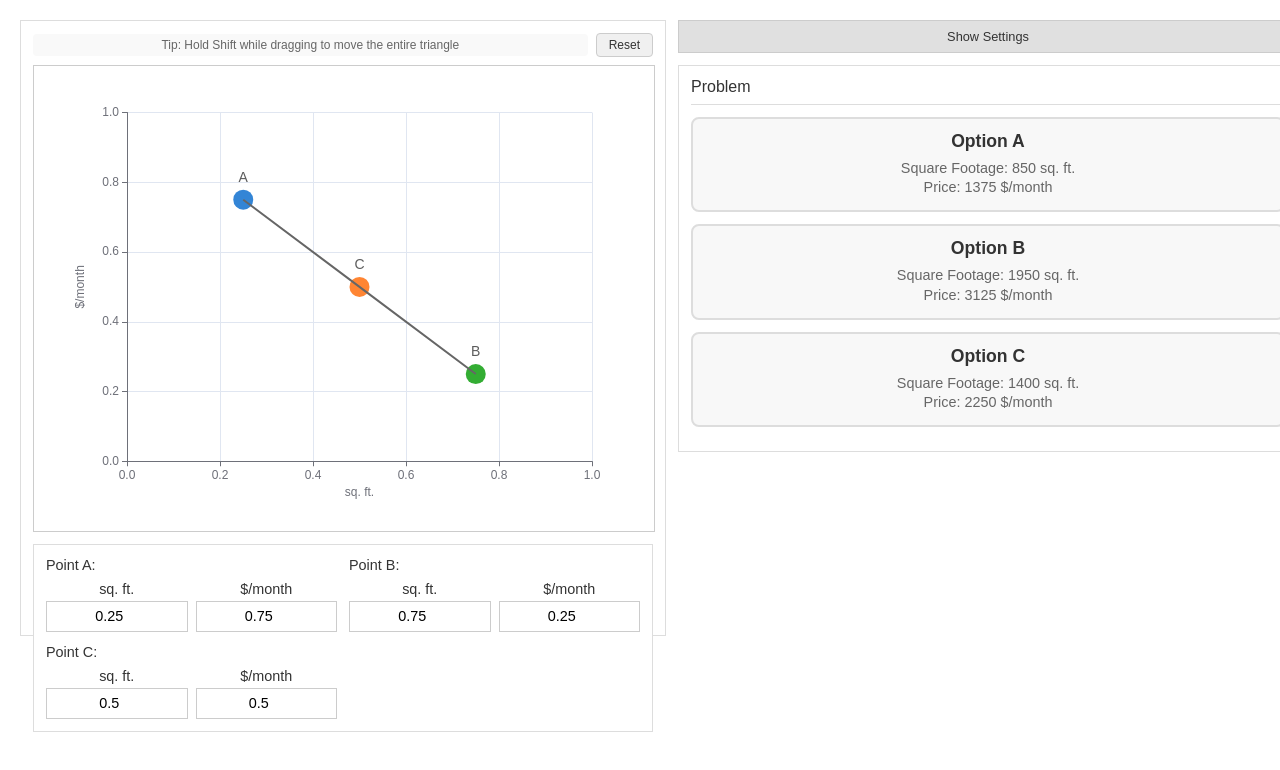
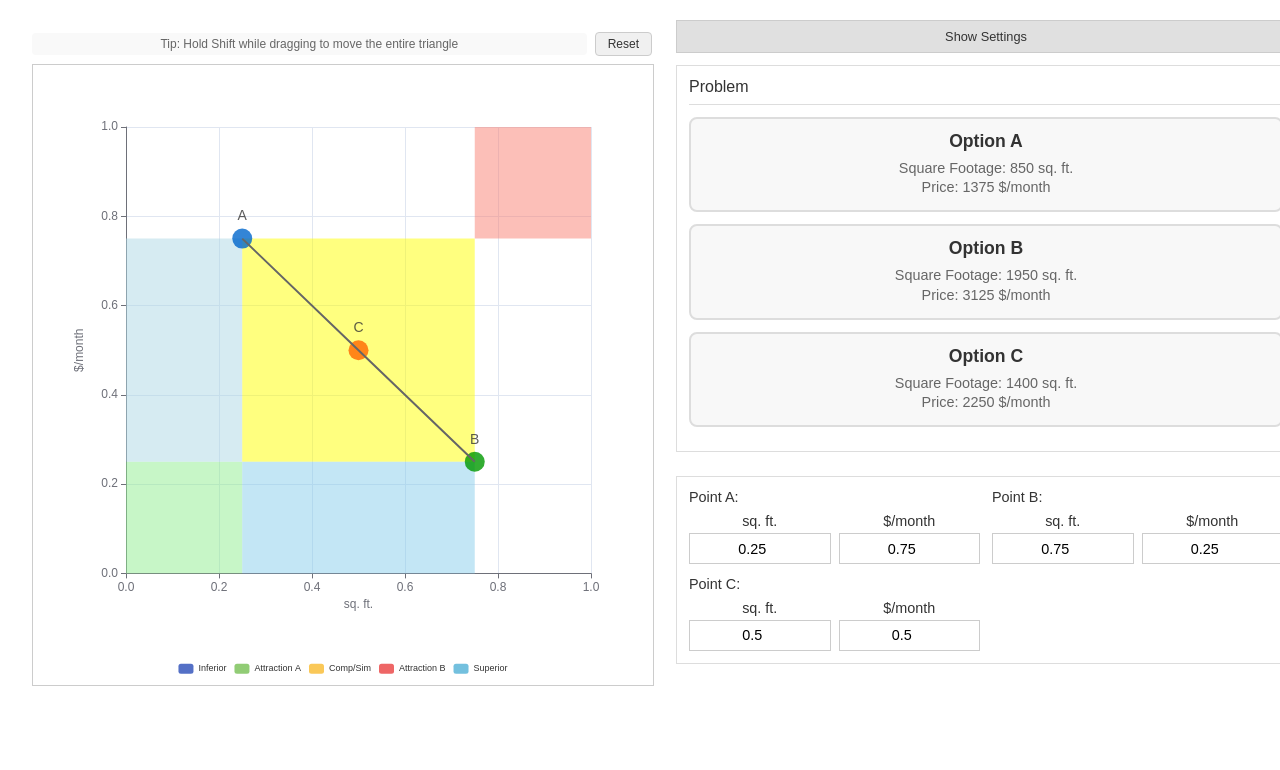
Before and after one commit to sbel2/mac_visual, a Vue app: page / in a window 1280 px wide. Shown: the top 770 px of the page. Built offline with nearby package versions, Linux system fonts and the light colour scheme.

Commit message:
added schema

```diff
--- a/App.vue
+++ b/App.vue
@@ -8,107 +8,6 @@
           <button @click="resetPoints" class="chart-reset-button">Reset</button>
         </div>
         <div ref="chartRef" class="chart" :class="{ 'shift-mode': isShiftPressed }"></div>
-
-        <!-- Coordinate Controls -->
-        <div class="coordinate-controls">
-          <div class="coordinates-grid">
-            <div class="coordinate-item">
-              <label>Point A:</label>
-              <div class="coord-inputs">
-                <div class="input-group">
-                  <label class="axis-label">{{ params.xUnit }}</label>
-                  <input
-                    v-model.number="points.A.x"
-                    type="number"
-                    min="0"
-                    max="1"
-                    step="0.001"
-                    class="coord-input"
-                    @blur="validateCoordinate('A', 'x', $event)"
-                    placeholder="0.000"
-                  />
-                </div>
-                <div class="input-group">
-                  <label class="axis-label">{{ params.yUnit }}</label>
-                  <input
-                    v-model.number="points.A.y"
-                    type="number"
-                    min="0"
-                    max="1"
-                    step="0.001"
-                    class="coord-input"
-                    @blur="validateCoordinate('A', 'y', $event)"
-                    placeholder="0.000"
-                  />
-                </div>
-              </div>
-            </div>
-
-            <div class="coordinate-item">
-              <label>Point B:</label>
-              <div class="coord-inputs">
-                <div class="input-group">
-                  <label class="axis-label">{{ params.xUnit }}</label>
-                  <input
-                    v-model.number="points.B.x"
-                    type="number"
-                    min="0"
-                    max="1"
-                    step="0.001"
-                    class="coord-input"
-                    @blur="validateCoordinate('B', 'x', $event)"
-                    placeholder="0.000"
-                  />
-                </div>
-                <div class="input-group">
-                  <label class="axis-label">{{ params.yUnit }}</label>
-                  <input
-                    v-model.number="points.B.y"
-                    type="number"
-                    min="0"
-                    max="1"
-                    step="0.001"
-                    class="coord-input"
-                    @blur="validateCoordinate('B', 'y', $event)"
-                    placeholder="0.000"
-                  />
-                </div>
-              </div>
-            </div>
-
-            <div class="coordinate-item">
-              <label>Point C:</label>
-              <div class="coord-inputs">
-                <div class="input-group">
-                  <label class="axis-label">{{ params.xUnit }}</label>
-                  <input
-                    v-model.number="points.C.x"
-                    type="number"
-                    min="0"
-                    max="1"
-                    step="0.001"
-                    class="coord-input"
-                    @blur="validateCoordinate('C', 'x', $event)"
-                    placeholder="0.000"
-                  />
-                </div>
-                <div class="input-group">
-                  <label class="axis-label">{{ params.yUnit }}</label>
-                  <input
-                    v-model.number="points.C.y"
-                    type="number"
-                    min="0"
-                    max="1"
-                    step="0.001"
-                    class="coord-input"
-                    @blur="validateCoordinate('C', 'y', $event)"
-                    placeholder="0.000"
-                  />
-                </div>
-              </div>
-            </div>
-          </div>
-        </div>
       </div>
 
       <!-- Right Column: Controls and Output -->
@@ -270,6 +169,107 @@
             </div>
           </div>
         </div>
+
+        <!-- Coordinate Controls -->
+        <div class="coordinate-controls">
+          <div class="coordinates-grid">
+            <div class="coordinate-item">
+              <label>Point A:</label>
+              <div class="coord-inputs">
+                <div class="input-group">
+                  <label class="axis-label">{{ params.xUnit }}</label>
+                  <input
+                    v-model.number="points.A.x"
+                    type="number"
+                    min="0"
+                    max="1"
+                    step="0.001"
+                    class="coord-input"
+                    @blur="validateCoordinate('A', 'x', $event)"
+                    placeholder="0.000"
+                  />
+                </div>
+                <div class="input-group">
+                  <label class="axis-label">{{ params.yUnit }}</label>
+                  <input
+                    v-model.number="points.A.y"
+                    type="number"
+                    min="0"
+                    max="1"
+                    step="0.001"
+                    class="coord-input"
+                    @blur="validateCoordinate('A', 'y', $event)"
+                    placeholder="0.000"
+                  />
+                </div>
+              </div>
+            </div>
+
+            <div class="coordinate-item">
+              <label>Point B:</label>
+              <div class="coord-inputs">
+                <div class="input-group">
+                  <label class="axis-label">{{ params.xUnit }}</label>
+                  <input
+                    v-model.number="points.B.x"
+                    type="number"
+                    min="0"
+                    max="1"
+                    step="0.001"
+                    class="coord-input"
+                    @blur="validateCoordinate('B', 'x', $event)"
+                    placeholder="0.000"
+                  />
+                </div>
+                <div class="input-group">
+                  <label class="axis-label">{{ params.yUnit }}</label>
+                  <input
+                    v-model.number="points.B.y"
+                    type="number"
+                    min="0"
+                    max="1"
+                    step="0.001"
+                    class="coord-input"
+                    @blur="validateCoordinate('B', 'y', $event)"
+                    placeholder="0.000"
+                  />
+                </div>
+              </div>
+            </div>
+
+            <div class="coordinate-item">
+              <label>Point C:</label>
+              <div class="coord-inputs">
+                <div class="input-group">
+                  <label class="axis-label">{{ params.xUnit }}</label>
+                  <input
+                    v-model.number="points.C.x"
+                    type="number"
+                    min="0"
+                    max="1"
+                    step="0.001"
+                    class="coord-input"
+                    @blur="validateCoordinate('C', 'x', $event)"
+                    placeholder="0.000"
+                  />
+                </div>
+                <div class="input-group">
+                  <label class="axis-label">{{ params.yUnit }}</label>
+                  <input
+                    v-model.number="points.C.y"
+                    type="number"
+                    min="0"
+                    max="1"
+                    step="0.001"
+                    class="coord-input"
+                    @blur="validateCoordinate('C', 'y', $event)"
+                    placeholder="0.000"
+                  />
+                </div>
+              </div>
+            </div>
+          </div>
+        </div>
       </div>
     </div>
   </div>
@@ -334,7 +334,12 @@ const transformedValues = computed(() => ({
 }))
 
 // ===== CHART CONFIGURATION =====
-const getChartOptions = () => ({
+const getChartOptions = () => {
+  // Get canonical A/B points for dominance buckets (matching the Python code)
+  const canonicalA = { x: 0.25, y: 0.75 }
+  const canonicalB = { x: 0.75, y: 0.25 }
+
+  return {
     title: {
       text: params.domain && params.domain.toUpperCase() !== 'NA' ? params.domain : '',
       left: 'center',
@@ -344,10 +349,20 @@ const getChartOptions = () => ({
         fontWeight: 'normal'
       }
     },
+    legend: {
+      data: ['Inferior', 'Attraction A', 'Comp/Sim', 'Attraction B', 'Superior'],
+      bottom: '1%',
+      itemWidth: 15,
+      itemHeight: 10,
+      textStyle: {
+        fontSize: 9
+      },
+      itemGap: 8
+    },
     grid: {
       left: '15%',
       right: '10%',
-    bottom: '15%',
+      bottom: '18%',
       top: params.domain && params.domain.toUpperCase() !== 'NA' ? '12%' : '10%'
     },
     xAxis: {
@@ -379,6 +394,122 @@ const getChartOptions = () => ({
       }
     },
     series: [
+      // Background regions (dominance buckets)
+      {
+        name: 'Inferior',
+        type: 'custom',
+        renderItem: (params, api) => {
+          const x0 = api.coord([0, 0])
+          const x1 = api.coord([canonicalA.x, canonicalB.y])
+          return {
+            type: 'rect',
+            shape: {
+              x: x0[0],
+              y: x1[1],
+              width: x1[0] - x0[0],
+              height: x0[1] - x1[1]
+            },
+            style: {
+              fill: 'rgba(144, 238, 144, 0.5)' // lightgreen
+            },
+            z: -2
+          }
+        },
+        data: [0],
+        silent: true
+      },
+      {
+        name: 'Attraction A',
+        type: 'custom',
+        renderItem: (params, api) => {
+          const x0 = api.coord([0, canonicalB.y])
+          const x1 = api.coord([canonicalA.x, canonicalA.y])
+          return {
+            type: 'rect',
+            shape: {
+              x: x0[0],
+              y: x1[1],
+              width: x1[0] - x0[0],
+              height: x0[1] - x1[1]
+            },
+            style: {
+              fill: 'rgba(173, 216, 230, 0.5)' // lightblue
+            },
+            z: -2
+          }
+        },
+        data: [0],
+        silent: true
+      },
+      {
+        name: 'Comp/Sim',
+        type: 'custom',
+        renderItem: (params, api) => {
+          const x0 = api.coord([canonicalA.x, canonicalB.y])
+          const x1 = api.coord([canonicalB.x, canonicalA.y])
+          return {
+            type: 'rect',
+            shape: {
+              x: x0[0],
+              y: x1[1],
+              width: x1[0] - x0[0],
+              height: x0[1] - x1[1]
+            },
+            style: {
+              fill: 'rgba(255, 255, 0, 0.5)' // yellow
+            },
+            z: -2
+          }
+        },
+        data: [0],
+        silent: true
+      },
+      {
+        name: 'Attraction B',
+        type: 'custom',
+        renderItem: (params, api) => {
+          const x0 = api.coord([canonicalA.x, 0])
+          const x1 = api.coord([canonicalB.x, canonicalB.y])
+          return {
+            type: 'rect',
+            shape: {
+              x: x0[0],
+              y: x1[1],
+              width: x1[0] - x0[0],
+              height: x0[1] - x1[1]
+            },
+            style: {
+              fill: 'rgba(135, 206, 235, 0.5)' // skyblue
+            },
+            z: -2
+          }
+        },
+        data: [0],
+        silent: true
+      },
+      {
+        name: 'Superior',
+        type: 'custom',
+        renderItem: (params, api) => {
+          const x0 = api.coord([canonicalB.x, canonicalA.y])
+          const x1 = api.coord([1, 1])
+          return {
+            type: 'rect',
+            shape: {
+              x: x0[0],
+              y: x1[1],
+              width: x1[0] - x0[0],
+              height: x0[1] - x1[1]
+            },
+            style: {
+              fill: 'rgba(250, 128, 114, 0.5)' // salmon
+            },
+            z: -2
+          }
+        },
+        data: [0],
+        silent: true
+      },
     {
       type: 'scatter',
       data: [
@@ -396,8 +527,7 @@ const getChartOptions = () => ({
         color: '#333'
       },
       emphasis: {
-        focus: 'series',
-        scale: 1.1
+        disabled: true
       }
     },
     {
@@ -429,7 +559,8 @@ const getChartOptions = () => ({
       return ''
     }
   }
-})
+  }
+}
 
 // ===== CHART FUNCTIONS =====
 // Initialize chart
@@ -678,7 +809,6 @@ onUnmounted(() => {
 .chart-container {
   flex: 0 0 50%;
   background: white;
-  border: 1px solid #ddd;
   padding: 0.75rem;
   display: flex;
   flex-direction: column;
@@ -728,11 +858,9 @@ onUnmounted(() => {
 
 .chart {
   width: 100%;
-  height: 0;
-  padding-bottom: 75%;
+  aspect-ratio: 1 / 1;
   position: relative;
   border: 1px solid #ccc;
-  flex: 1;
   transition: all 0.2s ease;
 }
 
```
Lines whose indentation alone changed are shown as unchanged.
